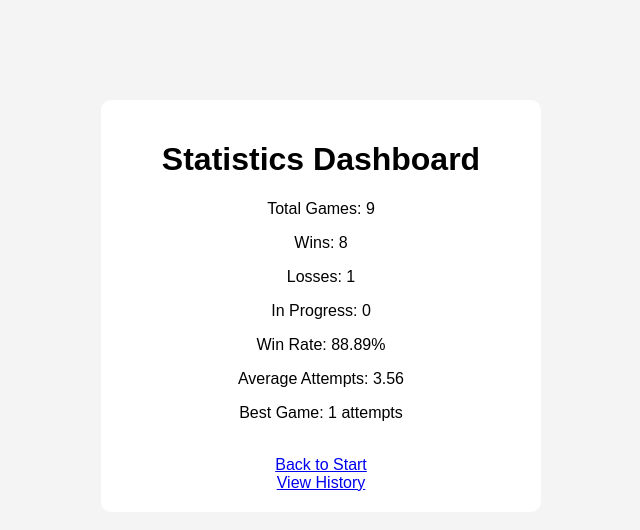
After one commit to afrazmisha/Python_Guessing_Game, a Flask app: page /stats in a window 1280 px wide. The commit adds this page. Shown: the top 530 px of the page, without its empty margins (319-959 px from the left). Run offline with Flask 3, Linux system fonts and the light colour scheme.

Commit message:
Clean History Output
Statistics Dashboard, User Accounts (SignUp, Login), Link Games to Users

```diff
--- a/app.py
+++ b/app.py
@@ -1,8 +1,8 @@
 from flask import Flask, render_template, request, session, redirect, url_for
+from werkzeug.security import generate_password_hash, check_password_hash
 from services.game_service import GameService
 from config import DIFFICULTIES
-
-from models import db, GameState
+from models import db, GameState, User
 
 app = Flask(__name__)
 app.secret_key = "secret-key"
@@ -23,7 +23,8 @@ def index():
     return render_template(
         "index.html",
         state="start",
-        difficulties=DIFFICULTIES
+        difficulties=DIFFICULTIES,
+        username=session.get("username")
     )
 
 #COMPLETED
@@ -35,6 +36,7 @@ def start():
     game = GameService.create_game(difficulty)
 
     state = GameState(
+        user_id=session.get("user_id"),
         min_number=game.min_number,
         max_number=game.max_number,
         max_attempts=game.max_attempts,
@@ -133,6 +135,7 @@ def restart():
     game = GameService.create_game(difficulty)
 
     new_state = GameState(
+        user_id=session.get("user_id"),
         min_number=game.min_number,
         max_number=game.max_number,
         max_attempts=game.max_attempts,
@@ -159,11 +162,49 @@ def restart():
 
 @app.route("/history")
 def history():
-    games = GameState.query.order_by(GameState.id.desc()).all()
+    if "user_id" not in session:
+        return redirect(url_for("login"))
+
+    games = GameState.query.filter_by(
+        user_id=session["user_id"]
+    ).order_by(GameState.id.desc()).all()
 
     return render_template(
         "history.html",
         games=games
+    )
+
+@app.route("/stats")
+def stats():
+    total_games = GameState.query.count()
+    wins = GameState.query.filter_by(last_result="won").count()
+    losses = GameState.query.filter_by(last_result="lost").count()
+    in_progress = GameState.query.filter_by(game_over=False).count()
+
+    completed_games = wins + losses
+
+    win_rate = 0
+    if completed_games > 0:
+        win_rate = (wins / completed_games) * 100
+
+        completed_attempts = GameState.query.filter(GameState.game_over == True).all()
+
+    average_attempts = 0
+    if completed_attempts:
+        total_attempts = sum(game.attempts for game in completed_attempts)
+        average_attempts = total_attempts / len(completed_attempts)
+
+    best_game = GameState.query.filter_by(last_result="won").order_by(GameState.attempts.asc()).first()
+
+    return render_template(
+        "stats.html",
+        total_games=total_games,
+        wins=wins,
+        losses=losses,
+        in_progress=in_progress,
+        win_rate=win_rate,
+        average_attempts=average_attempts,
+        best_game=best_game
     )
 
 @app.route("/exit", methods=["POST"])
@@ -171,5 +212,58 @@ def exit_game():
     session.clear()
     return render_template("goodbye.html")
 
+@app.route("/signup", methods=["GET", "POST"])
+def signup():
+    if request.method == "POST":
+        username = request.form["username"]
+        password = request.form["password"]
+
+        existing_user = User.query.filter_by(username=username).first()
+
+        if existing_user:
+            return "Username already exists"
+
+        password_hash = generate_password_hash(password)
+
+        user = User(
+            username=username,
+            password_hash=password_hash
+        )
+
+        db.session.add(user)
+        db.session.commit()
+
+        return redirect(url_for("login"))
+
+    return render_template("signup.html")
+
+@app.route("/login", methods=["GET", "POST"])
+def login():
+    if request.method == "POST":
+        username = request.form["username"]
+        password = request.form["password"]
+
+        user = User.query.filter_by(username=username).first()
+
+        if not user:
+            return "Invalid username or password"
+
+        if not check_password_hash(user.password_hash, password):
+            return "Invalid username or password"
+
+        session["user_id"] = user.id
+        session["username"] = user.username
+
+        return redirect(url_for("index"))
+
+    return render_template("login.html")
+
+@app.route("/logout")
+def logout():
+    session.pop("user_id", None)
+    session.pop("username", None)
+
+    return redirect(url_for("login"))
+
 if __name__ == "__main__":
     app.run(debug=True)
--- /dev/null
+++ b/templates/stats.html
@@ -0,0 +1,33 @@
+<!DOCTYPE html>
+<html>
+<head>
+    <title>Statistics Dashboard</title>
+    <link rel="stylesheet" href="{{ url_for('static', filename='style.css') }}">
+</head>
+
+<body>
+<div class="container">
+    <h1>Statistics Dashboard</h1>
+
+    <p>Total Games: {{ total_games }}</p>
+    <p>Wins: {{ wins }}</p>
+    <p>Losses: {{ losses }}</p>
+    <p>In Progress: {{ in_progress }}</p>
+
+    <p>Win Rate: {{ "%.2f"|format(win_rate) }}%</p>
+    <p>Average Attempts: {{ "%.2f"|format(average_attempts) }}</p>
+
+    {% if best_game %}
+        <p>Best Game: {{ best_game.attempts }} attempts</p>
+    {% else %}
+        <p>Best Game: No wins yet</p>
+    {% endif %}
+
+    <br>
+
+    <a href="/">Back to Start</a>
+    <br>
+    <a href="/history">View History</a>
+</div>
+</body>
+</html>
```
Also changed, not shown: models.py (+8 -0 lines), templates/history.html (+20 -2 lines), templates/index.html (+8 -0 lines), templates/login.html (added, +39 -0 lines), templates/signup.html (added, +25 -0 lines), instance/game.db.
